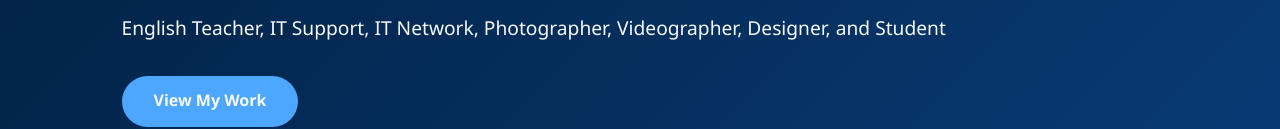
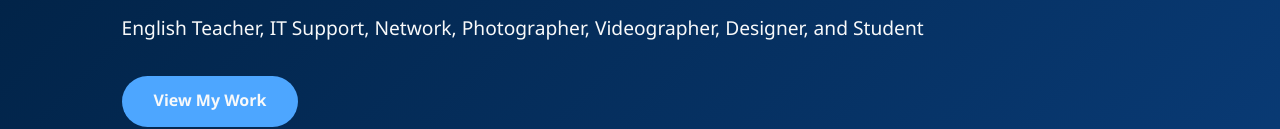
Before and after one commit to muhamadaniq23-afk/muansais, a plain HTML site: page index.html in a window 1280 px wide. Shown: the part 373-502 px from the top of the page. Drawn offline with nearby package versions, Linux system fonts and the light colour scheme.

Commit message:
Update index.html

```diff
--- a/index.html
+++ b/index.html
@@ -856,7 +856,7 @@
     <section class="hero" id="home">
         <div class="hero-content">
             <h1>Hi, I'm <span>Muansais</span></h1>
-            <p>English Teacher, IT Support, IT Network, Photographer, Videographer, Designer, and Student</p>
+            <p>English Teacher, IT Support,  Network, Photographer, Videographer, Designer, and Student</p>
             <a href="#portfolio" class="hero-btn">View My Work</a>
         </div>
     </section>
```
